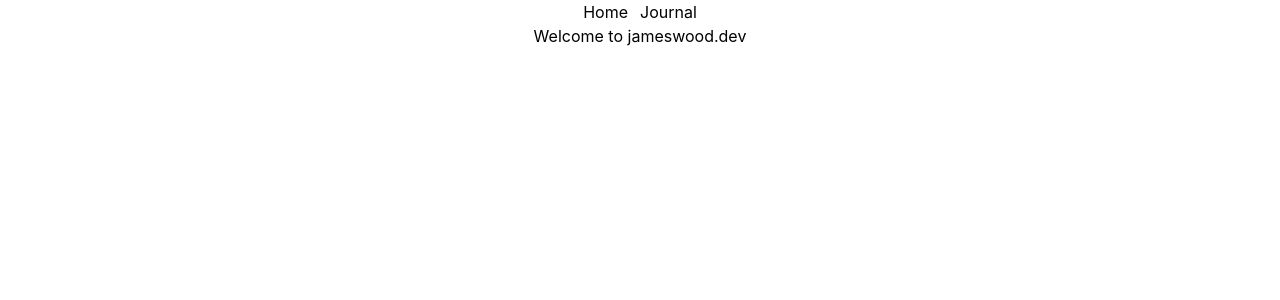
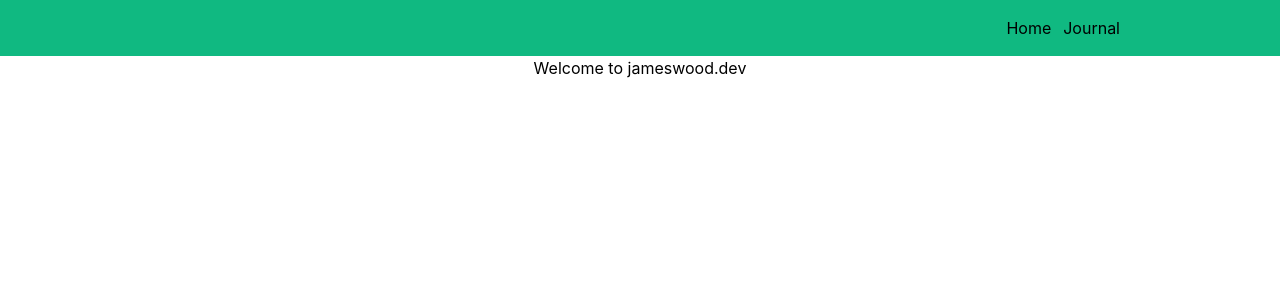
Before and after one commit to James-D-Wood/personal-site-react-ui, a React (Create React App) app: page / in a window 1280 px wide. Shown: the top 300 px of the page. Built offline with nearby package versions, Linux system fonts and the light colour scheme.

Commit message:
feat: make Navbar component use composition

```diff
--- a/src/App.tsx
+++ b/src/App.tsx
@@ -1,6 +1,6 @@
 import './App.css';
 import React from 'react';
-import { Route, Switch } from 'react-router-dom';
+import { Link, Route, Switch } from 'react-router-dom';
 import Home from './components/Home';
 import Journal from './components/Journal';
 import Navbar from './components/Navbar';
@@ -8,7 +8,14 @@ import Navbar from './components/Navbar';
 function App() {
   return (
     <div className="App">
-      <Navbar />
+      <Navbar
+        rightChildren={(
+          <div className="space-x-3">
+            <Link to="/">Home</Link>
+            <Link to="/journal">Journal</Link>
+          </div>
+        )}
+      />
       <Switch>
         <Route path="/journal">
           <Journal />
--- a/src/components/Navbar.tsx
+++ b/src/components/Navbar.tsx
@@ -1,11 +1,22 @@
-import React from 'react';
-import { Link } from 'react-router-dom';
+import React, { ReactNode } from 'react';
 
-export default function Navbar() {
+interface NavbarProps {
+    leftChildren?: ReactNode,
+    rightChildren?: ReactNode,
+}
+
+export default function Navbar(props: NavbarProps) {
+  const { leftChildren, rightChildren } = props;
+
   return (
-    <div className="space-x-3">
-      <Link to="/">Home</Link>
-      <Link to="/journal">Journal</Link>
+    <div className="py-4 px-40 flex justify-between bg-green-500">
+      {leftChildren}
+      {rightChildren}
     </div>
   );
 }
+
+Navbar.defaultProps = {
+  leftChildren: <div />,
+  rightChildren: <div />,
+};
```
